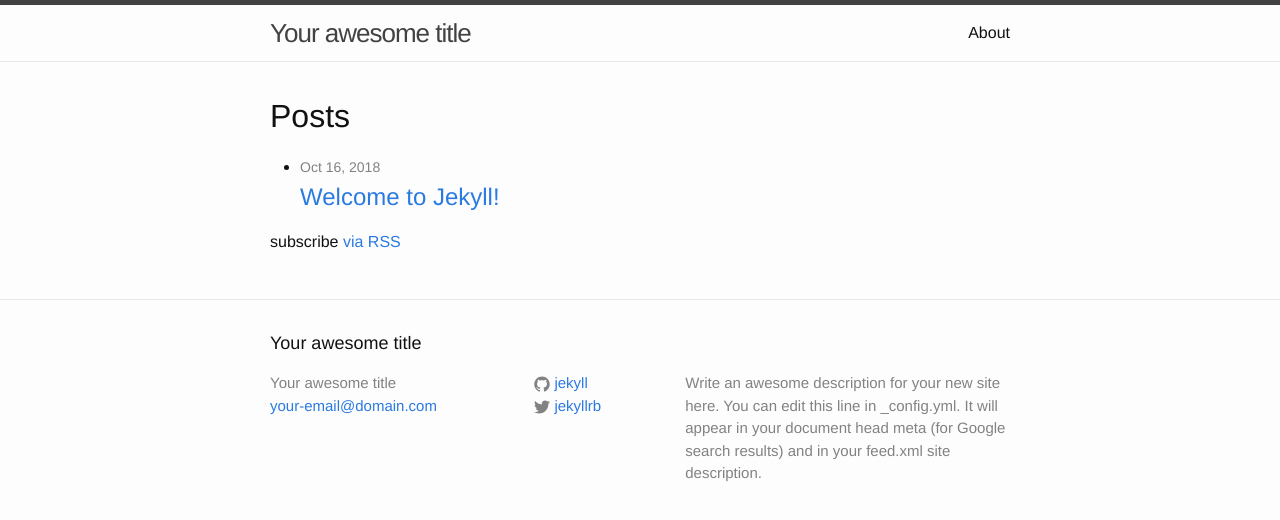
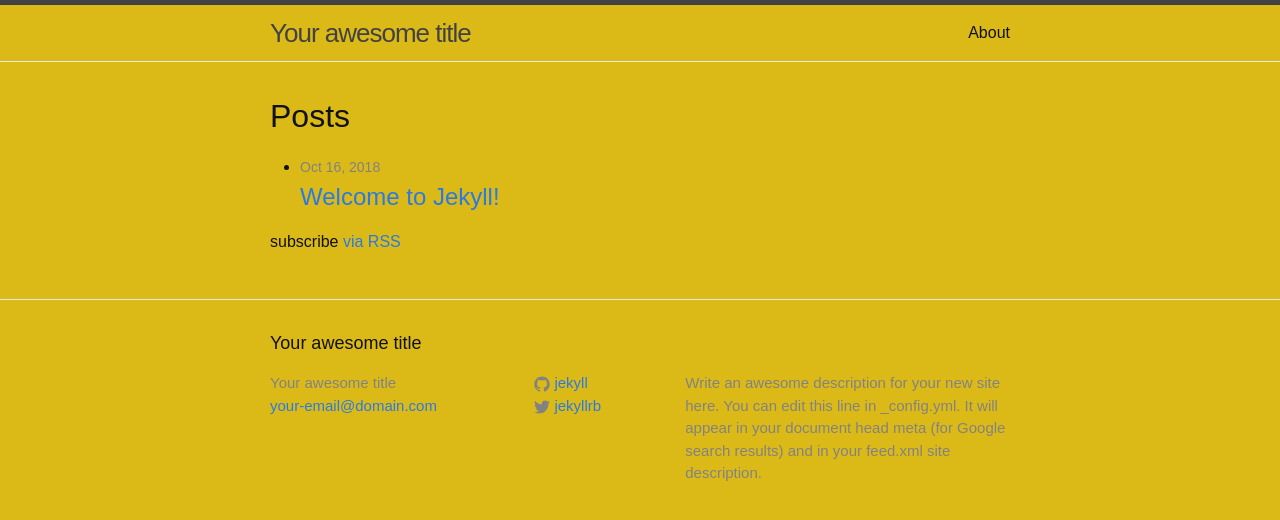
Before and after one commit to 9405316/9405316.github.io, a Jekyll site: the page built from index.html, in a window 1280 px wide. Shown: the top 520 px of the page. Built offline with Jekyll 4.4.1, drawn with Linux system fonts in a browser that asks for light colours.

Commit message:
Update main.scss

```diff
--- a/css/main.scss
+++ b/css/main.scss
@@ -6,7 +6,7 @@
 
 
 // Our variables
-$base-font-family: "Helvetica Neue", Helvetica, Arial, sans-serif;
+$base-font-family: "comic-sans", comic-sans ms, Arial, sans-serif;
 $base-font-size:   16px;
 $base-font-weight: 400;
 $small-font-size:  $base-font-size * 0.875;
@@ -15,7 +15,7 @@ $base-line-height: 1.5;
 $spacing-unit:     30px;
 
 $text-color:       #111;
-$background-color: #fdfdfd;
+$background-color: #dbba18;
 $brand-color:      #2a7ae2;
 
 $grey-color:       #828282;
```
